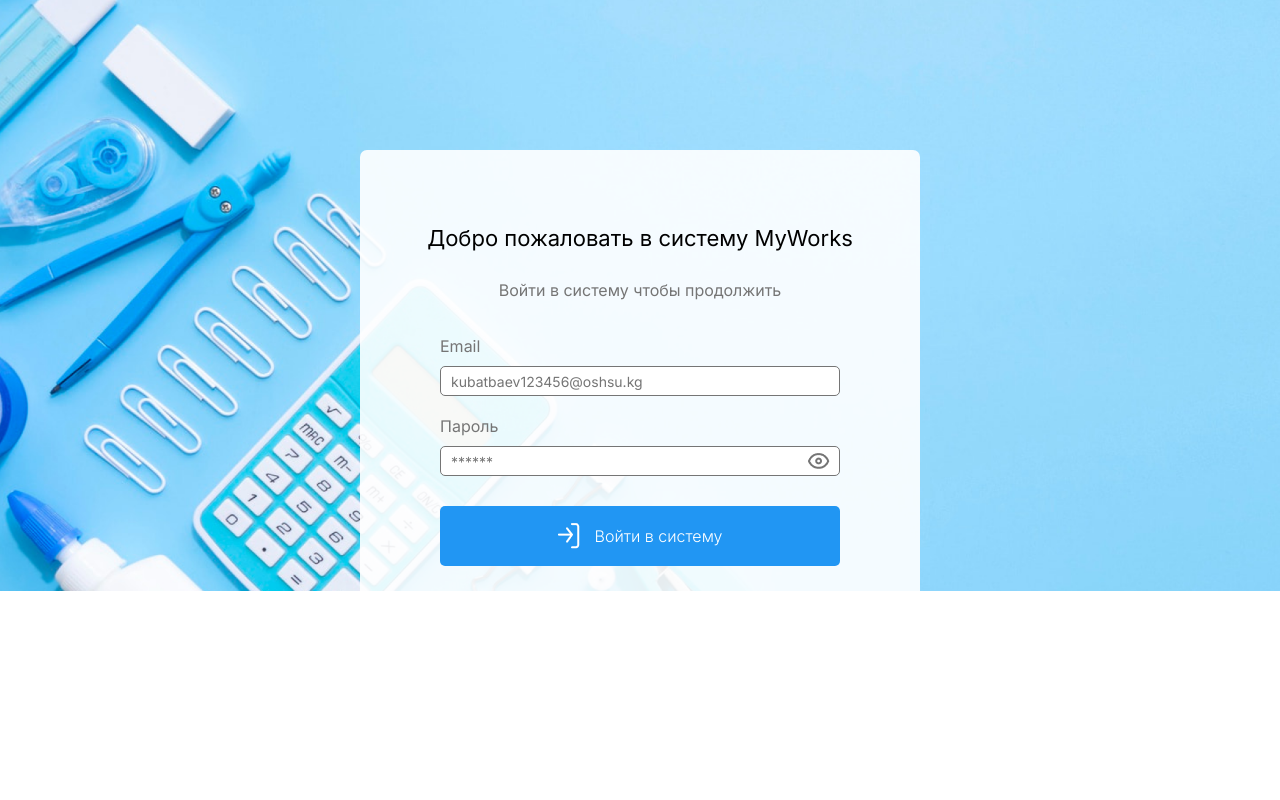
After one commit to kubatbaew/analog-class-room, a Django app: page /login/ in a window 1280 px wide. The commit adds this page. Run offline with Django 5.2, Linux system fonts and the light colour scheme; parts of the project's set-up code (start-up, migrations or seed data) failed here and were passed over.

Commit message:
add new template, login and create logics, sign-up, logout, delete-group

```diff
--- a/apps/groups/urls.py
+++ b/apps/groups/urls.py
@@ -5,4 +5,5 @@
 
 urlpatterns = [
     path("edit-group/<int:pk>", views.edit_group, name="edit_group"),
+    path("delete-group/<int:pk>", views.delete_group, name="delete_group")
 ]
--- /dev/null
+++ b/apps/users/urls.py
@@ -0,0 +1,9 @@
+from django.urls import path
+
+from apps.users.views import logout_logics, login_logics
+
+
+urlpatterns = [
+    path("logout/", logout_logics, name="logout"),
+    path("login/", login_logics, name="login"),
+]
--- a/apps/users/views.py
+++ b/apps/users/views.py
@@ -1,3 +1,24 @@
-from django.shortcuts import render
+from django.shortcuts import render, redirect
 
-# Create your views here.
+from django.contrib.auth import logout, authenticate, login
+
+
+def logout_logics(request):
+    logout(request)
+    return redirect('login')
+
+
+def login_logics(request):
+    if request.method == 'POST':
+        email = request.POST.get('email')
+        password = request.POST.get('password')
+
+        user = authenticate(request, email=email, password=password)
+        if user is not None:
+            login(request, user)
+            return redirect('homepage')
+
+        error = "Неправильный логин или пароль!"
+        return render(request, 'pages/auth/login.html', locals())
+
+    return render(request, 'pages/auth/login.html', locals())
--- a/core/urls.py
+++ b/core/urls.py
@@ -7,6 +7,7 @@
 urlpatterns = [
     path('', include("apps.pages.urls")),
     path('', include("apps.groups.urls")),
+    path('', include("apps.users.urls")),
     path('admin/', admin.site.urls),
 ]
 
--- a/static/js/main.js
+++ b/static/js/main.js
@@ -108,7 +108,6 @@
     });
 }
 
-// Функция удаления элемента
 function setupDeleteModal() {
     document.querySelectorAll(".action-item.delete").forEach(button => {
         button.addEventListener("click", function () {
@@ -117,21 +116,24 @@
 
             if (deleteModal) {
                 deleteModal.classList.remove("delete-hidden");
+                deleteModal.style.display = "flex";
 
-                const confirmDelete = deleteModal.querySelector("#confirmDelete");
-                const cancelDelete = deleteModal.querySelector("#cancelDelete");
+                const confirmDelete = deleteModal.querySelector(".delete-modal-button:first-child");
+                const cancelDelete = deleteModal.querySelector(".delete-modal-button:last-child");
 
                 confirmDelete.addEventListener("click", () => {
-                    parentItem.remove();
+                    window.location.href = confirmDelete.dataset.deleteUrl;
                 });
 
                 cancelDelete.addEventListener("click", () => {
                     deleteModal.classList.add("delete-hidden");
+                    deleteModal.style.display = "none";
                 });
             }
         });
     });
 }
+
 
 // Функция открытия модального окна редактирования
 function setupEditModal() {
--- /dev/null
+++ b/templates/pages/auth/login.html
@@ -0,0 +1,38 @@
+{% extends "base/base.html" %}
+
+{% block title %}MyWORKS{% endblock %}
+
+{% block class_body %}class="sign-up-body" style="background-image: url(../images/background.png);"{% endblock %}
+
+{% block content %}
+
+    <!-- Forms -->
+    <div class="form-container">
+        <h3 class="form-title">Добро пожаловать в систему MyWorks</h3>
+        <p class="form-description">Войти в систему чтобы продолжить</p>
+
+        <form action="{% url "login" %}" method="POST" class="form-main">
+            {% csrf_token %}
+            <label for="email" class="sign-up-label-email">Email</label>
+            <input type="email" name="email" id="email" placeholder="kubatbaev123456@oshsu.kg" class="sign-up-input-email" required>
+
+            <label for="password" class="sign-up-label-password">Пароль</label>
+            <div class="password-container">
+                <input type="password" name="password" id="password" placeholder="******" class="sign-up-input-password" required>
+                <button type="button" class="password-toggle" onclick="togglePassword()">
+                    <img src="../images/icons/password.png" alt="Показать/Скрыть пароль" class="password-icon">
+                </button>
+            </div>
+            {% if error %}
+                <p style="color: red;">* {{ error }}</p>
+            {% else %}
+            {% endif %}
+
+            <button type="submit" class="btn-sumbit-sign-up">
+                <img src="../images/icons/button-signup.png" alt="Иконка кнопки" class="btn-icon-img">
+                Войти в систему
+            </button>
+        </form>
+    </div>
+
+{% endblock %}
--- a/templates/teacher/homepage/index.html
+++ b/templates/teacher/homepage/index.html
@@ -30,7 +30,7 @@
                     </li>
                     <hr class="hr-nav">
                     <li class="nav-item" style="margin-top: 405px;">
-                        <a href="./schedules.html">
+                        <a href="{% url "logout" %}">
                             <svg style="padding-left: 5px;" width="22" height="20" viewBox="0 0 22 20" fill="none" xmlns="http://www.w3.org/2000/svg">
                                 <path d="M14.2199 18.3999L17.9258 18.3999C18.4874 18.3999 19.0261 18.1787 19.4232 17.7848C19.8203 17.391 20.0435 16.8569 20.0435 16.2999L20.0435 3.6999C20.0435 3.14295 19.8203 2.60881 19.4232 2.21498C19.0261 1.82115 18.4874 1.5999 17.9258 1.5999L14.2199 1.5999M13.9567 9.9999L1.95674 9.9999M1.95674 9.9999L6.54189 14.7999M1.95674 9.9999L6.54189 5.1999" stroke="#5D5D5D" stroke-width="2" stroke-linecap="round" stroke-linejoin="round"/>
                             </svg>
@@ -64,7 +64,7 @@
                                         <path d="M15 27C13.3431 27 12 25.6569 12 24C12 22.3431 13.3431 21 15 21C16.6569 21 18 22.3431 18 24C18 25.6569 16.6569 27 15 27Z"/>
                                     </svg>
                                 </a>
-                                <div class="actions-menu opa-hidden">
+                                <div class="actions-menu opa-hidden" style="position: relative;">
                                     <a href="#" class="action-item">Изменить</a>
                                     <a class="action-item delete">Удалить</a>
                                 </div>
@@ -97,7 +97,7 @@
                                 <div class="delete-modal-content">
                                     <p style="color: black;">Вы уверены, что хотите удалить этот элемент?</p>
                                     <div class="delete-modal-actions">
-                                        <button id="confirmDelete" class="delete-modal-button">Да</button>
+                                        <button id="confirmDelete" class="delete-modal-button" data-delete-url="{% url 'delete_group' group.id %}">Да</button>
                                         <button id="cancelDelete" class="delete-modal-button">Отмена</button>
                                     </div>
                                 </div>
```
Also changed, not shown: apps/groups/views.py (+7 -0 lines), templates/pages/homepage/index.html (+8 -0 lines).
